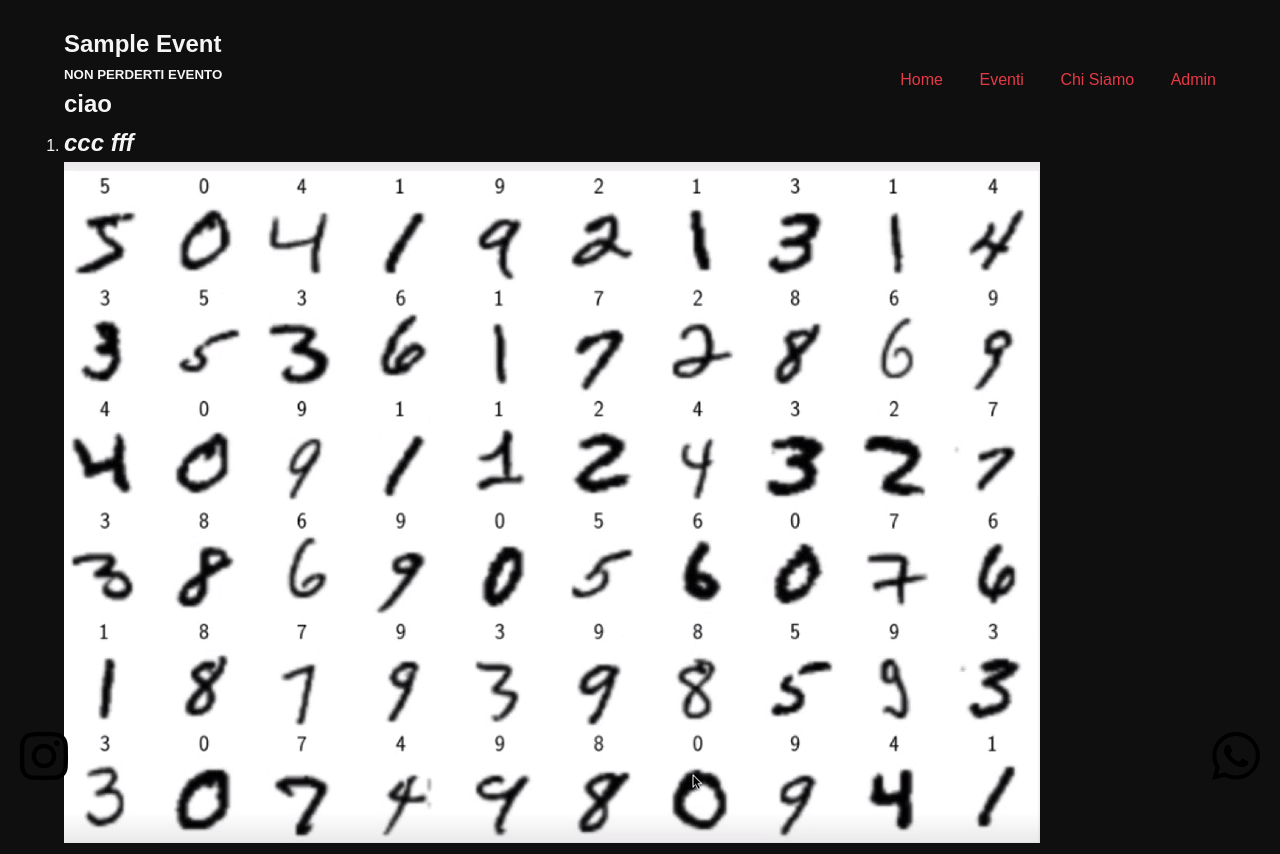
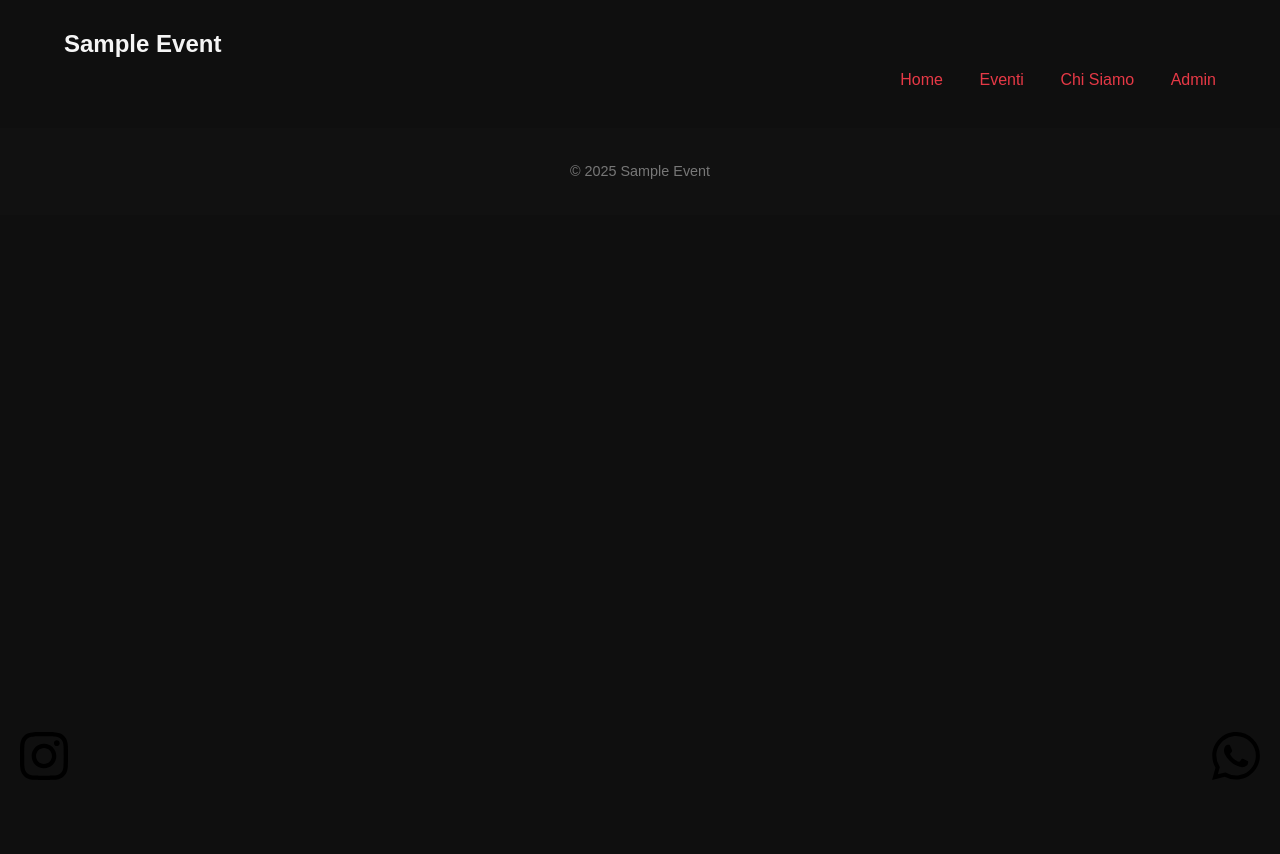
Before and after one commit to AntonioSala/EVENTI, an Eleventy site: page src/events/sample-event.md in a window 1280 px wide. Shown: the top 854 px of the page. After the commit the page ends 800 px from the top, so only its background shows below. Built offline with nearby package versions, Linux system fonts and the light colour scheme; Eleventy itself is replaced by a stand-in of ours; files that its build step writes are made by us from their sources.

Commit message:
Update sample-event.md

```diff
--- a/src/events/sample-event.md
+++ b/src/events/sample-event.md
@@ -4,10 +4,3 @@ date: 2025-05-29T22:00:00.000Z
 layout: layout
 image: /images/uploads/screenshot-2023-04-08-110408.png
 ---
-##### N﻿ON PERDERTI EVENTO
-
-## c﻿iao
-
-1. ## *c﻿cc fff*
-
-![ecco qui](/images/uploads/screenshot-2023-04-08-110408.png "si certo")
```
